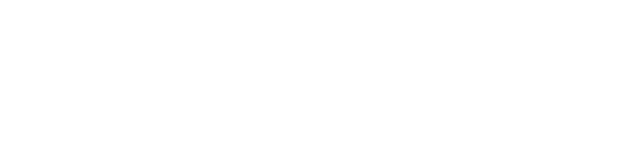
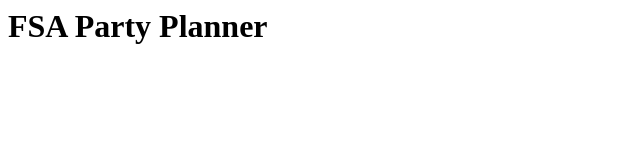
Before and after one commit to dane-hoffman/Unit2.PartyPlanner, a plain HTML site: page index.html in a window 1280 px wide. Shown: the whole page, without its empty margins (0-640 px from the left). Drawn offline with Linux system fonts and the light colour scheme.

Commit message:
Displayed .textContent upon window(load).

```diff
--- a/script.js
+++ b/script.js
@@ -2,7 +2,9 @@ const header = document.querySelector('header');
 
 window.addEventListener('load', () => {
     const headerElement = document.createElement('h1');
+    headerElement.textContent = 'FSA Party Planner';
     header.appendChild(headerElement);
+
 });
 console.log(header);
 //Fetch is used to GET party data from the API
```
Also changed, not shown: index.html (+2 -1 lines).
